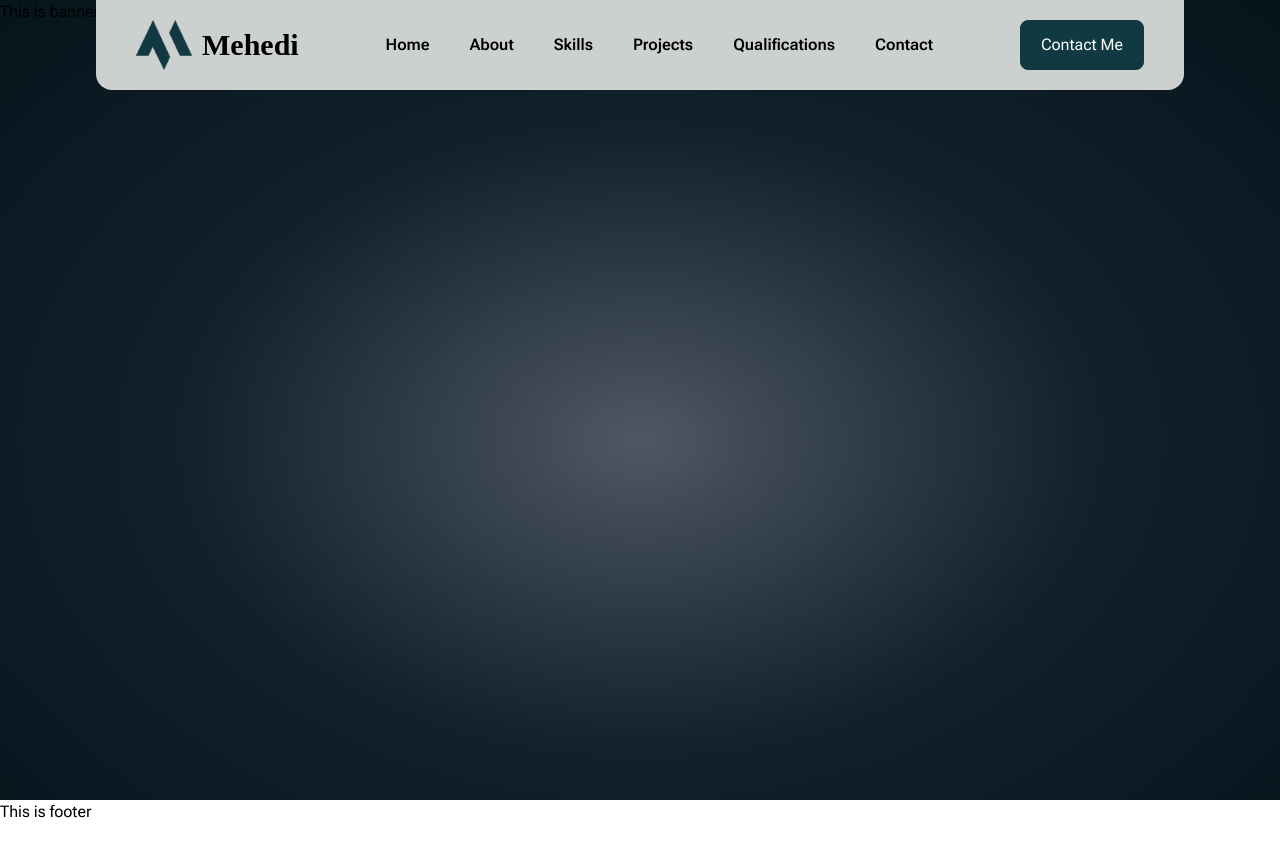
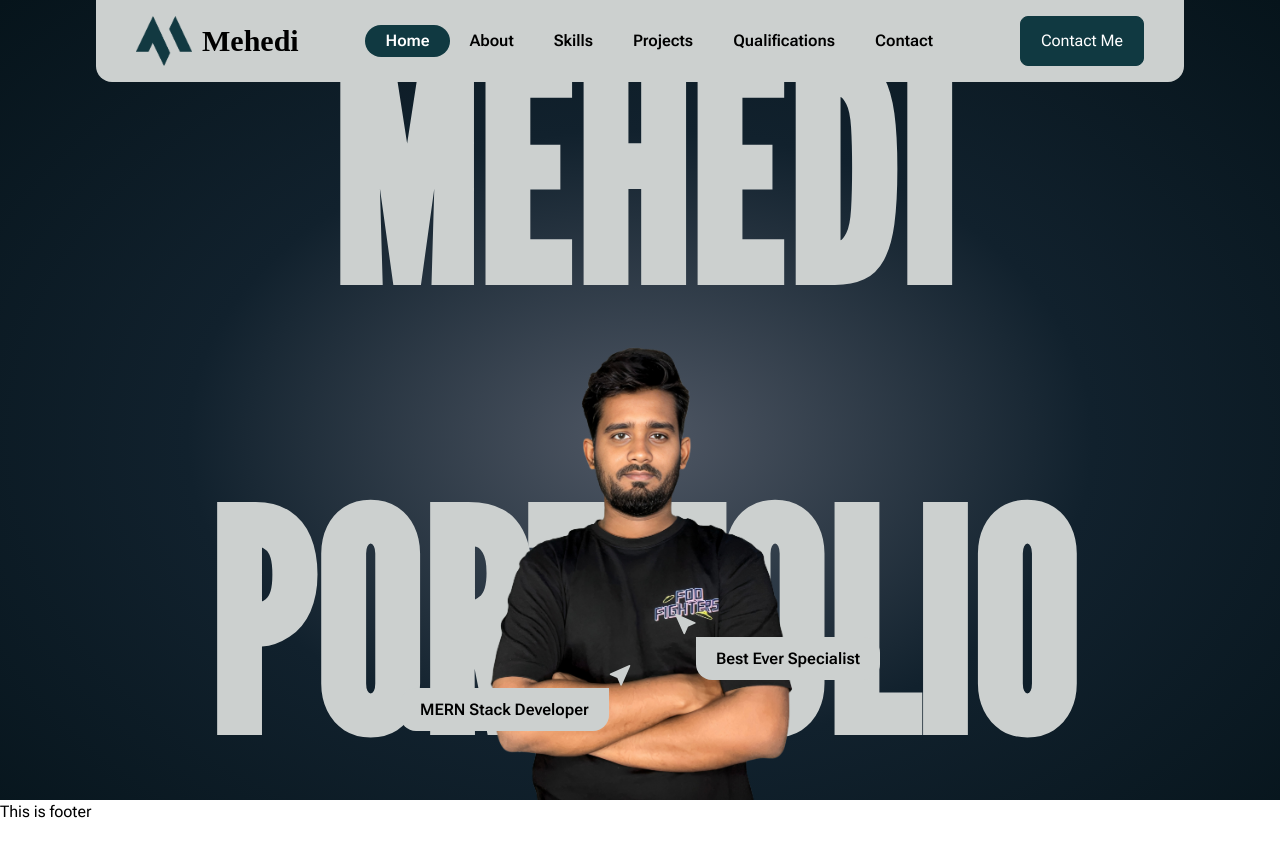
Before and after one commit to MehediHasan128/my-portfolio, a React (Vite) app: page / in a window 1280 px wide. Shown: the top 856 px of the page. Before the commit the page ends 824 px from the top, so only its background shows below. Built offline with nearby package versions, Linux system fonts and the light colour scheme; a web font is replaced by a local one.

Commit message:
some content added on banner page

```diff
--- a/package.json
+++ b/package.json
@@ -15,6 +15,7 @@
     "gsap": "^3.13.0",
     "react": "^19.1.0",
     "react-dom": "^19.1.0",
+    "react-icons": "^5.5.0",
     "tailwindcss": "^4.1.11"
   },
   "devDependencies": {
--- a/src/components/footer/Footer.tsx
+++ b/src/components/footer/Footer.tsx
@@ -1,6 +1,6 @@
 const Footer = () => {
     return (
-        <footer>
+        <footer className="h-screen">
             <h1>This is footer</h1>
         </footer>
     );
--- a/src/components/navbar/Navbar.tsx
+++ b/src/components/navbar/Navbar.tsx
@@ -31,24 +31,24 @@ const navItems = [
 
 const Navbar = () => {
   useGSAP(() => {
-    gsap.fromTo("#navbar", {y: 200, opacity: 0}, {y: 0, opacity: "100%", duration: 1});
+    gsap.fromTo("#navbar", {y: -200, opacity: 0}, {y: 0, opacity: "100%", duration: 1.5,});
   }, []);
 
   return (
     <header id="navbar" className="fixed w-full z-100">
-      <nav className="bg-text-primary w-[85%] mx-auto py-5 px-10 rounded-b-2xl">
+      <nav className="bg-text-primary w-[85%] mx-auto py-4 px-10 rounded-b-2xl">
         <div className="flex justify-between items-center">
           {/* Logo section */}
           <div className="flex items-center gap-2.5">
             <img className="max-w-14" src={logo} alt="logo" />
-            <h1 className="text-logo text-3xl font-bold">Mehedi</h1>
+            <h1 className="text-logo text-3xl font-extrabold">Mehedi</h1>
           </div>
 
           {/* Main Nav */}
           <div>
             <ul className="flex items-center text-base font-semibold">
               {navItems.map((item) => (
-                <li className={`px-5`}>
+                <li className={`px-5 py-1 rounded-full ${(item.id === 'home') && "bg-deepTeal text-white"}`}>
                   <a href={`#${item.id}`}>{item.navItem}</a>
                 </li>
               ))}
--- a/src/components/pages/banner/Banner.tsx
+++ b/src/components/pages/banner/Banner.tsx
@@ -1,9 +1,71 @@
+import { useGSAP } from "@gsap/react";
+import myImage from "../../../assets/images/mehedi.png";
+import gsap from "gsap";
+import { BsFillCursorFill } from "react-icons/bs";
+
 const Banner = () => {
-    return (
-        <section className="bg-radial-[at_50%_55%] from-[#4f5764] via-bg-secondary to-bg-primary to-100% h-screen">
-            <h1>This is banner section</h1>
-        </section>
+  useGSAP(() => {
+    gsap.fromTo(
+      "#bannerContent",
+      { opacity: 0, y: 50 },
+      { y: 0, opacity: "100%", duration: 1.5 }
     );
+    gsap.fromTo(
+      "#myImg",
+      { opacity: 0, y: 100 },
+      { y: 0, opacity: "100%", duration: 1, delay: 1, }
+    );
+    gsap.fromTo(
+      "#bannerMes1",
+      { opacity: 0, x: -100 },
+      { x: 0, opacity: "100%", duration: 1, delay: 2, ease: "back" }
+    );
+    gsap.fromTo(
+      "#bannerMes2",
+      { opacity: 0, x: 100 },
+      { x: 0, opacity: "100%", duration: 1, delay: 2.5, ease: "back" }
+    );
+  }, []);
+
+  return (
+    <section className="relative bg-radial-[at_50%_55%] from-[#4f5764] via-bg-secondary to-bg-primary to-100% h-screen">
+      <div>
+        {/* My image */}
+        <div
+          id="myImg"
+          className="w-[30%] absolute bottom-0 left-1/2 transform -translate-x-1/2 z-10"
+        >
+          <div className="relative">
+            <img src={myImage} alt="mehedi" />
+            <div id="bannerMes1" className="absolute top-[80%] -left-12">
+              <div className="relative">
+                <BsFillCursorFill className="absolute text-2xl text-text-primary -top-9 -right-6" />
+                <span className="bg-text-primary px-5 py-3 text-base font-semibold rounded-b-2xl rounded-tl-2xl">MERN Stack Developer</span>
+              </div>
+            </div>
+            <div id="bannerMes2" className="absolute top-[70%] -right-12">
+              <div className="relative">
+                <BsFillCursorFill className="absolute text-2xl text-text-primary -top-9 -left-6 -rotate-90" />
+                <span className="bg-text-primary px-5 py-3 text-base font-semibold rounded-b-2xl rounded-tr-2xl">Best Ever Specialist</span>
+              </div>
+            </div>
+          </div>
+        </div>
+
+        {/* Main Content */}
+        <div className="absolute w-full text-center top-1/2 left-1/2 transform -translate-y-1/2 -translate-x-1/2 text-text-primary uppercase">
+          <h1 id="bannerContent" className="text-[300px] font-bold">
+            mehedi portfolio
+          </h1>
+        </div>
+
+        {/* social media icon */}
+        <div className="">
+
+        </div>
+      </div>
+    </section>
+  );
 };
 
 export default Banner;
--- a/src/index.css
+++ b/src/index.css
@@ -1,4 +1,5 @@
 @import url('https://fonts.googleapis.com/css2?family=Roboto+Flex:opsz,wght@8..144,100..1000&display=swap');
+@import url('https://fonts.googleapis.com/css2?family=League+Gothic&display=swap');
 @import url('https://fonts.googleapis.com/css2?family=Sofia&display=swap');
 @import "tailwindcss";
 
@@ -32,3 +33,7 @@ html {
 .text-logo{
   font-family: "Sofia", cursive;
 }
+
+#bannerContent{
+  font-family: "League Gothic", sans-serif;
+}
```
Also changed, not shown: src/assets/images/abouteImg.jpg (renamed from src/assets/images/3.jpg), 1 other file (tests, documents, lock files or other folders).
